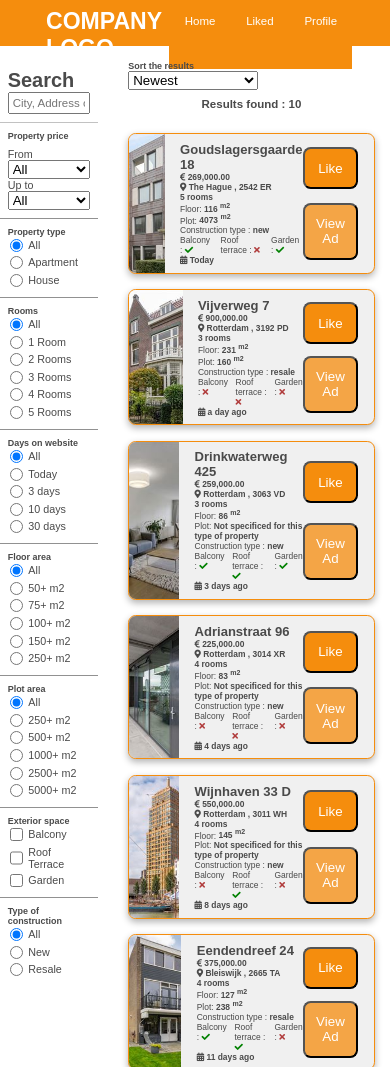
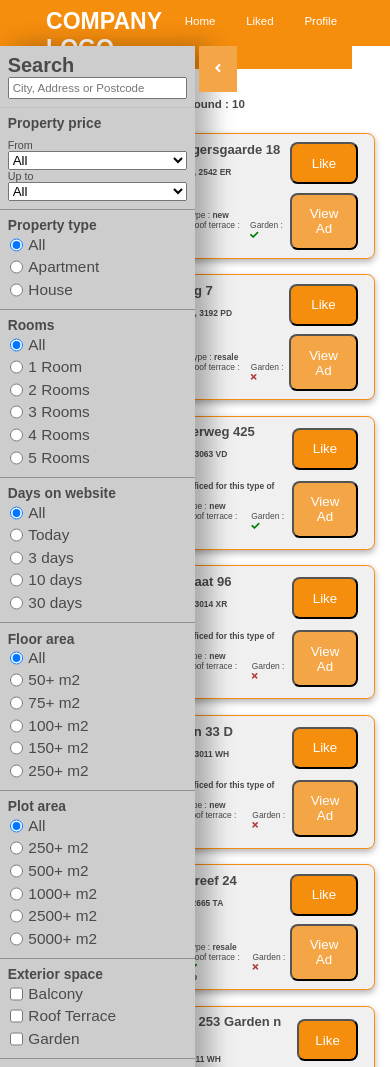
Before and after one commit to berinaptula/Real-Estate-Website, a website: page search.html in a window 390 px wide. Shown: the top 1067 px of the page. Drawn offline with nearby package versions, Linux system fonts and the light colour scheme.

Commit message:
Responsive CSS to Sidebar(filters)

```diff
--- a/sass/_base.scss
+++ b/sass/_base.scss
@@ -7,6 +7,7 @@ $bp-xl : 1250px;
 $bp-lg : 1065px;
 $bp-md : 900px;
 $bp-sm : 650px;
+$bp-xs : 375px;
 
 .bold {
     font-weight: 600;
--- a/sass/_filters.scss
+++ b/sass/_filters.scss
@@ -3,6 +3,39 @@
     flex-direction: column;
     margin-top: 2rem;
     width: 25%;
+
+    @media only screen and (max-width:$bp-sm) {
+        position: absolute;
+        top: 0;
+        left: 0;
+        z-index: 2;
+        margin-top: 0rem;
+        width: 50%;
+        background-color: rgb(205, 205, 205);
+        box-shadow: 2rem 0 3rem rgba($color: #000000, $alpha: 0.3);
+        min-height: calc(100vh - 6rem);
+        justify-content: space-evenly;
+    }
+
+    @media only screen and (max-width:$bp-xs) {
+        width: 80%;
+    }
+
+
+    &__toggle {
+        position: absolute;
+        top: 0;
+        right: -41.5px;
+        padding: 2rem;
+        background-color: $color-primary-light;
+        color: white;
+        border: none;
+        outline: none;
+
+        &:active {
+            background-color: lighten($color-primary-light, 10);
+        }
+    }
 
     &__options {
         display: flex;
@@ -11,6 +44,10 @@
 
         &:not(:last-child) {
             border-bottom: 1px solid rgb(145, 145, 145);
+        }
+
+        &--name {
+            font-size: 1.8rem;
         }
 
         &--block {
@@ -23,6 +60,10 @@
         display: flex;
         margin: 0.3rem;
         font-size: 1.4rem;
+
+        @media only screen and (max-width:$bp-sm) {
+            font-size: 2rem;
+        }
 
         label {
             margin-left: 0.7rem;
@@ -60,3 +101,8 @@
         }
     }
 }
+
+.hidden {
+    display: none;
+    width: 0%;
+}
--- a/sass/_landing-page.scss
+++ b/sass/_landing-page.scss
@@ -1,5 +1,6 @@
 .landing-page {
     display: flex;
+    position: relative;
 }
 
 .properties {
@@ -8,6 +9,10 @@
     width: 100%;
     padding: 2rem;
     margin-left: 2rem;
+
+    @media only screen and (max-width:$bp-sm) {
+        margin-left: 0;
+    }
 }
 
 .landing {
--- a/sass/_top-bar.scss
+++ b/sass/_top-bar.scss
@@ -2,7 +2,7 @@
     background: $color-primary;
     padding: 0;
     margin: 0;
-    color: white;
+    color: #ffffff;
     height: 6rem;
 
     &__container {
--- a/search.html
+++ b/search.html
@@ -38,6 +38,7 @@
     <div class="container">
         <div class="landing-page">
             <div class="sidebar">
+                <button class="sidebar__toggle"><i class="fas fa-angle-left"></i></button>
                 <form class="search">
                     <div class="propertySearch">
                         <label for="search">Search</label>
@@ -46,7 +47,7 @@
                 </form>
                 <form class="filters">
                     <div class="sidebar__options propertyPrice">
-                        <h3>Property price</h3>
+                        <h3 class="sidebar__options--name">Property price</h3>
                         <div class="sidebar__options--block">
                             <label for="min-price">From</label>
                             <select class="min-price" name="min-price">
@@ -71,7 +72,7 @@
                         </div>
                     </div>
                     <div class="sidebar__options propertyType">
-                        <h3>Property type</h3>
+                        <h3 class="sidebar__options--name">Property type</h3>
                         <div class="select-group">
                             <input type="radio" id="type-all" class='radio' name="type" value="all" checked>
                             <label for="type-all">All</label>
@@ -86,7 +87,7 @@
                         </div>
                     </div>
                     <div class="sidebar__options propertyRooms">
-                        <h3>Rooms</h3>
+                        <h3 class="sidebar__options--name">Rooms</h3>
                         <div class="select-group">
                             <input type="radio" id="rooms-all" class='radio' name="rooms" value="999999999" checked>
                             <label for="rooms-all">All</label>
@@ -113,7 +114,7 @@
                         </div>
                     </div>
                     <div class="sidebar__options propertyDaysOnWebsite">
-                        <h3>Days on website</h3>
+                        <h3 class="sidebar__options--name">Days on website</h3>
                         <div class="select-group">
                             <input type="radio" id="days-all" class='radio' name="days" value="9999999999999" checked>
                             <label for="days-all">All</label>
@@ -136,7 +137,7 @@
                         </div>
                     </div>
                     <div class="sidebar__options propertyFloorArea">
-                        <h3>Floor area</h3>
+                        <h3 class="sidebar__options--name">Floor area</h3>
                         <div class="select-group">
                             <input type="radio" id="floor-all" class='radio' name="floorArea" value="99999999999"
                                 checked>
@@ -164,7 +165,7 @@
                         </div>
                     </div>
                     <div class="sidebar__options propertyPlotArea">
-                        <h3>Plot area</h3>
+                        <h3 class="sidebar__options--name">Plot area</h3>
                         <div class="select-group">
                             <input type="radio" id="plot-all" class='radio' name="plot-area" value="99999999999"
                                 checked>
@@ -192,7 +193,7 @@
                         </div>
                     </div>
                     <div class="sidebar__options exteriorSpace">
-                        <h3>Exterior space</h3>
+                        <h3 class="sidebar__options--name">Exterior space</h3>
                         <div class="select-group">
                             <input type="checkbox" id="balcony" value="balcony">
                             <label for="balcony">Balcony</label>
@@ -207,7 +208,7 @@
                         </div>
                     </div>
                     <div class="sidebar__options propertyPlotArea">
-                        <h3>Type of construction</h3>
+                        <h3 class="sidebar__options--name">Type of construction</h3>
                         <div class="select-group">
                             <input type="radio" id="all-construction" class='radio' name="construction" value="all"
                                 checked>
```
Also changed, not shown: css/style.css.
